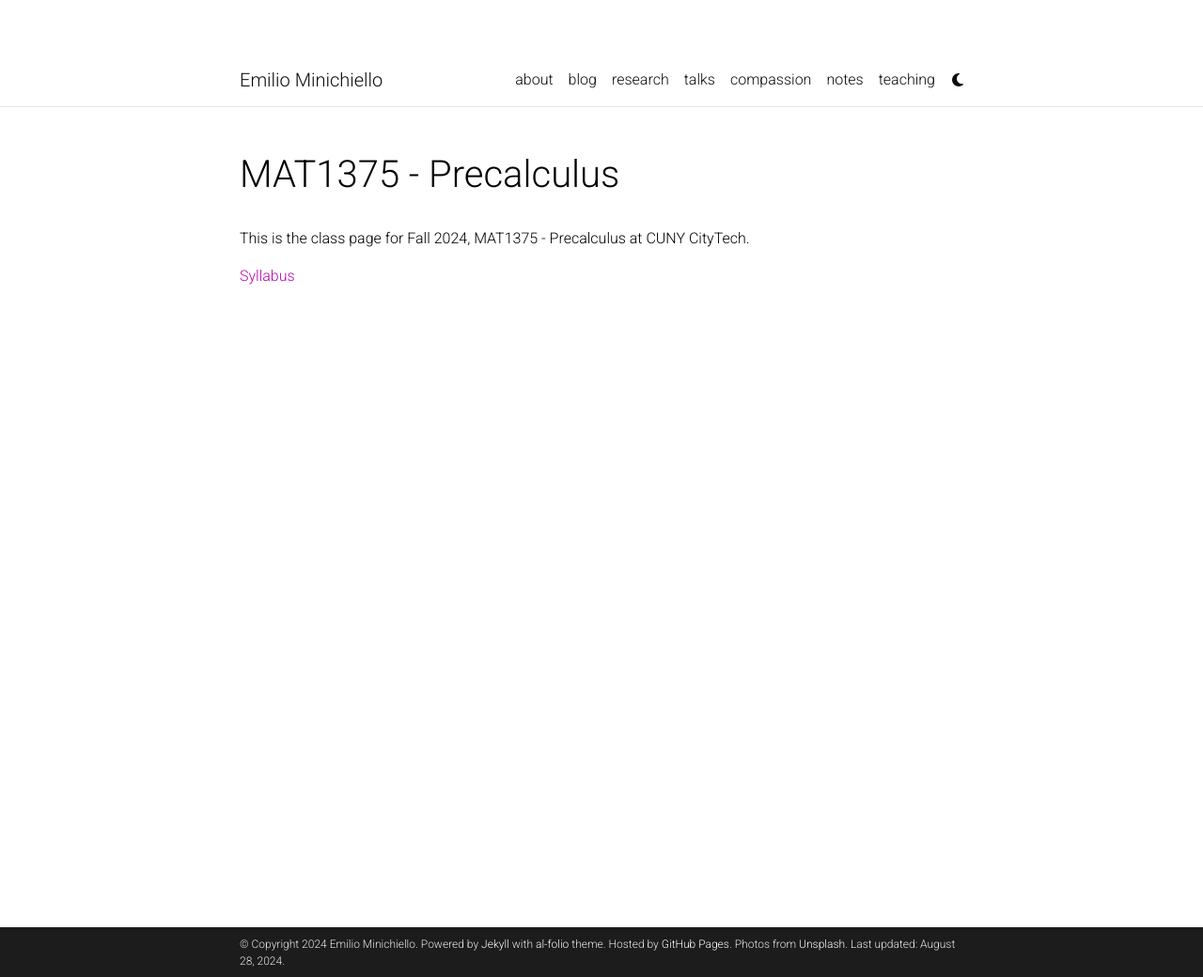
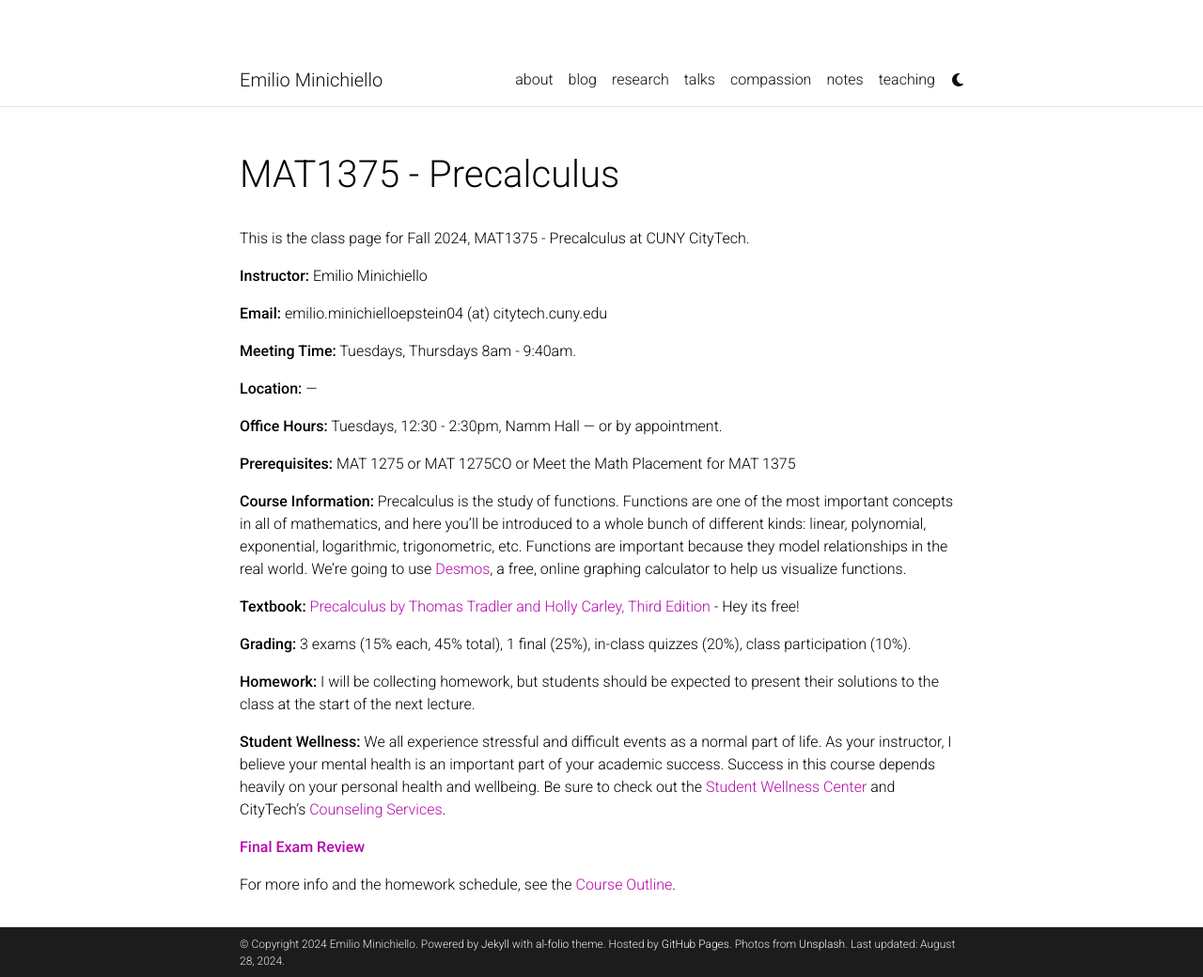
Before and after one commit to eminichiello67/eminichiello67.github.io, a Jekyll site: the page built from _pages/classes/MAT1375/MAT1375-Precalculus.md, in a window 1280 px wide and 1040 px high. Shown: the whole window at 94% size. Built offline with Jekyll 4.4.1, drawn with Linux system fonts in a browser that asks for light colours; comment, search, counter and statistics services are not loaded; a style sheet for code colours, icons or effects is not loaded.

Commit message:
updated precalc class

```diff
--- a/_pages/classes/MAT1375/MAT1375-Precalculus.md
+++ b/_pages/classes/MAT1375/MAT1375-Precalculus.md
@@ -9,4 +9,29 @@ nav_order: 3
 
 This is the class page for Fall 2024, MAT1375 - Precalculus at CUNY CityTech.
 
-[Syllabus]({% link _pages/classes/MAT1375/syllabus.md %})
+**Instructor:** Emilio Minichiello
+
+**Email:** emilio.minichielloepstein04 (at) citytech.cuny.edu
+
+**Meeting Time:** Tuesdays, Thursdays 8am - 9:40am.
+
+**Location:** ---
+
+**Office Hours:** Tuesdays, 12:30 - 2:30pm, Namm Hall --- or by appointment.
+
+**Prerequisites:** MAT 1275 or MAT 1275CO or Meet the Math Placement for MAT 1375
+
+**Course Information:** Precalculus is the study of functions. Functions are one of the most important concepts in all of mathematics, and here you'll be introduced to a whole bunch of different kinds: linear, polynomial, exponential, logarithmic, trigonometric, etc. Functions are important because they model relationships in the real world. We're going to use [Desmos](https://www.desmos.com/), a free, online graphing calculator to help us visualize functions.
+
+**Textbook:** [Precalculus by Thomas Tradler and Holly Carley, Third Edition](https://openlab.citytech.cuny.edu/mat1375coursehub/files/2024/05/Precalculus.pdf) - Hey its free!
+
+**Grading:** 3 exams (15% each, 45% total), 1 final (25%), in-class quizzes (20%), class participation (10%).
+
+**Homework:** I will be collecting homework, but students should be expected to present their solutions to the class at the start of the next lecture.
+
+**Student Wellness:** We all experience stressful and difficult events as a normal part of life. As your instructor, I
+believe your mental health is an important part of your academic success. Success in this course depends heavily on your personal health and wellbeing. Be sure to check out the [Student Wellness Center](https://www.citytech.cuny.edu/wellness-center/) and CityTech's [Counseling Services](https://www.citytech.cuny.edu/counseling/).
+
+**[Final Exam Review](https://www.citytech.cuny.edu/mathematics/docs/review/MAT1375FinalReview.pdf)**
+
+For more info and the homework schedule, see the [Course Outline](https://www.citytech.cuny.edu/mathematics/docs/courses/MAT1375.pdf).
```
Also changed, not shown: _pages/classes/MAT1375/syllabus.md (deleted, +0 -10 lines), drafts/cohomology.md (added, +12 -0 lines).
